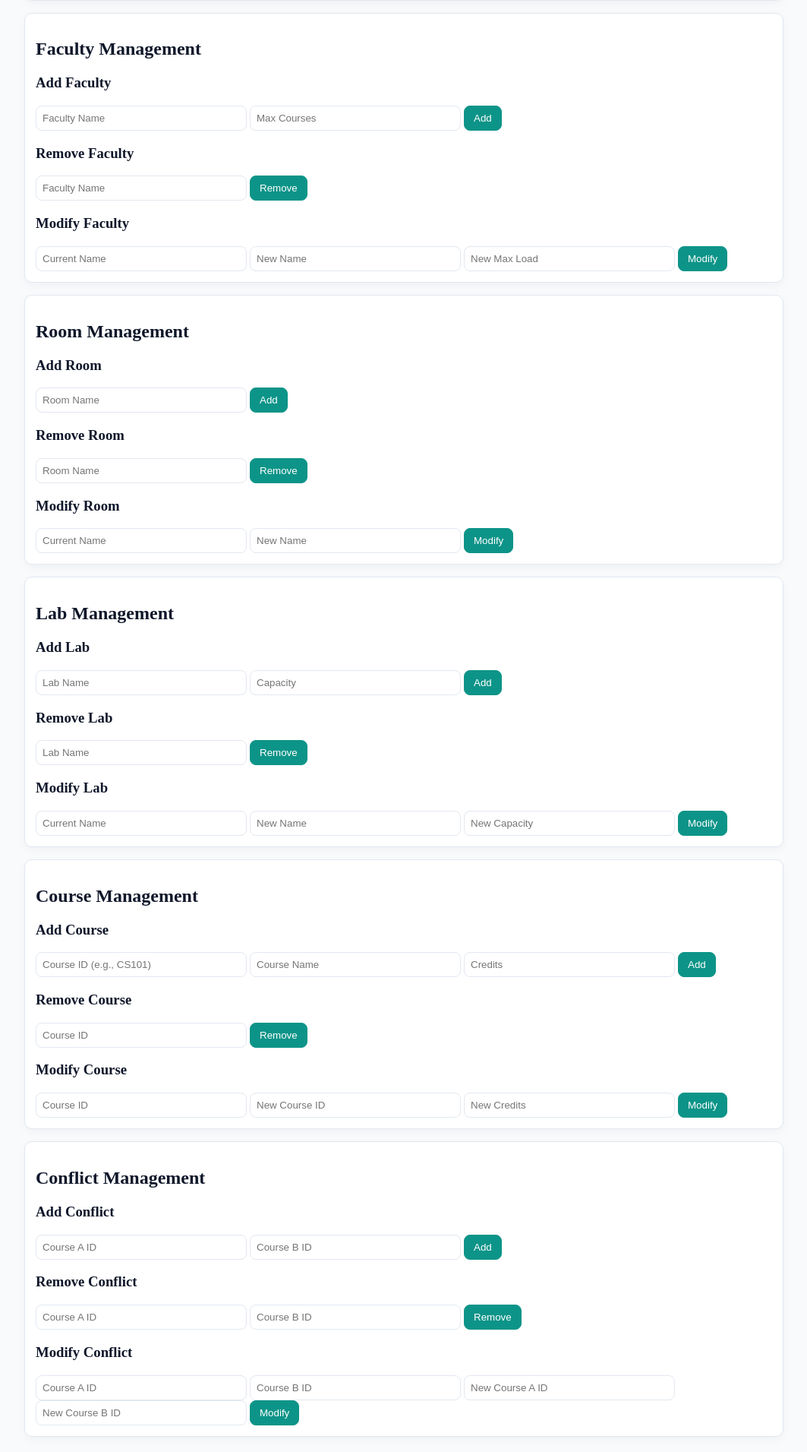
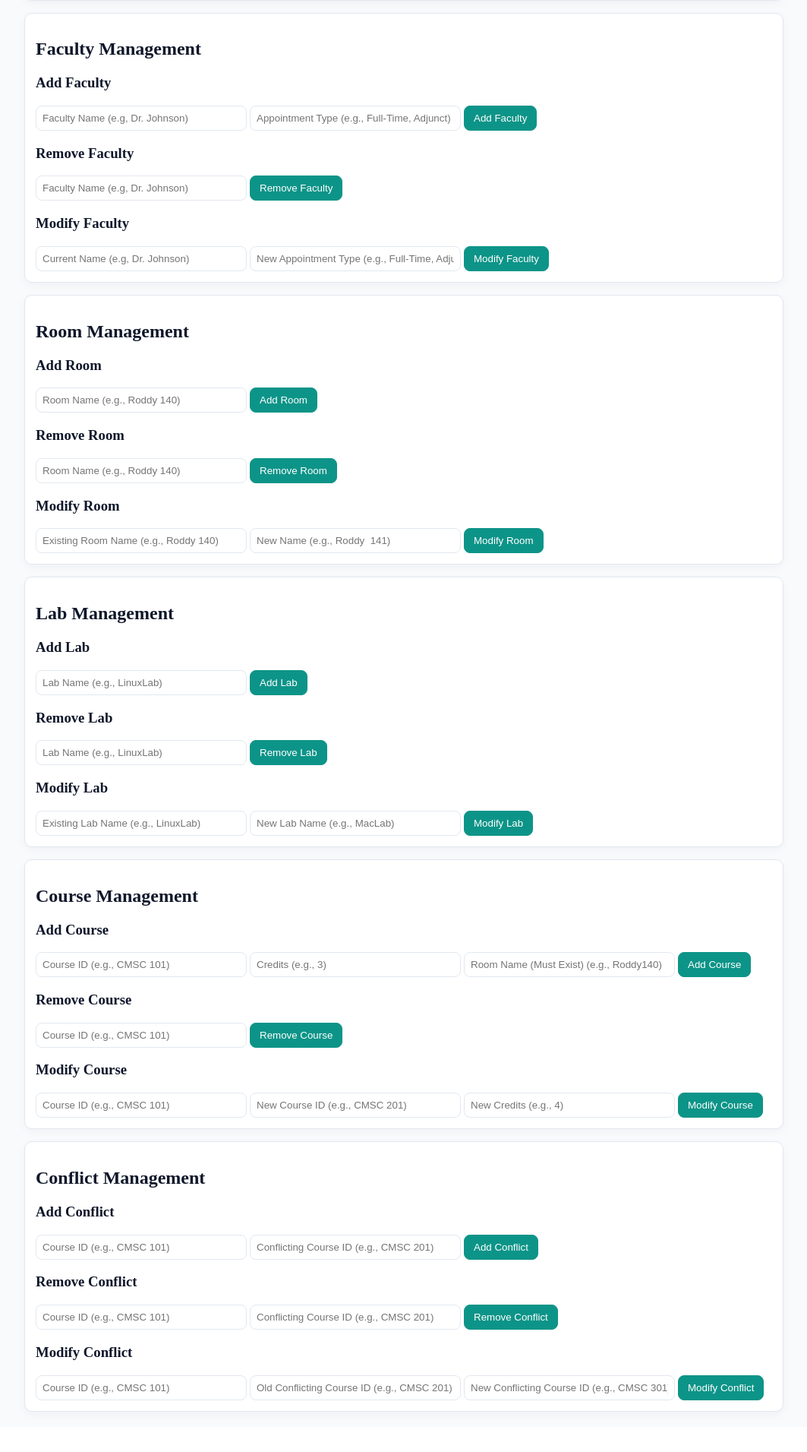
Before and after one commit to mucsci-students/2026sp-420-Maverick, a Flask app: template app/web/templates/config_editor.html in a window 1280 px wide. Shown: the part 482-2393 px from the top of the page at 76% size, without its empty margins (108-1171 px from the left). After the commit the page ends 2343 px from the top, so only its background shows below. Run offline with Flask 3, Linux system fonts and the light colour scheme; the template is opened without the code that fills it, so the values that code supplies are empty; parts of the project's set-up code (start-up, migrations or seed data) failed here and were passed over.

Commit message:
Made the fucntions actaully work

```diff
--- a/app/web/routes/config_routes.py
+++ b/app/web/routes/config_routes.py
@@ -15,7 +15,9 @@ These routes act as Controllers in the MVC architecture.
 """
 
 # app/web/routes/config_routes.py
-from flask import Blueprint, render_template, request, redirect, url_for, flash
+import json
+from flask import Blueprint, render_template, request, redirect, url_for, flash, session
+
 from app.web.services.config_service import (
     load_config_into_session,
     save_config_from_session,
--- a/app/web/templates/config_editor.html
+++ b/app/web/templates/config_editor.html
@@ -41,7 +41,6 @@ Extends base.html.
         <li>{{ k }}: {{ v }}</li>
       {% endfor %}
     </ul>
-    <p class="hint">Next: wire CRUD forms here (add/edit/remove faculty/rooms/labs/courses).</p>
   {% else %}
     <p><strong>Loaded:</strong> No</p>
     <p class="hint">Load a config to enable schedule generation.</p>
@@ -54,23 +53,22 @@ Extends base.html.
 
   <h3>Add Faculty</h3>
   <form method="post" action="/config/faculty/add">
-    <input name="name" placeholder="Faculty Name" required>
-    <input name="max_courses" type="number" placeholder="Max Courses" required>
-    <button type="submit">Add</button>
+    <input name = "name" placeholder = "Faculty Name (e.g, Dr. Johnson)" required>
+    <input name = "appointment_type" placeholder="Appointment Type (e.g., Full-Time, Adjunct)" required>
+    <button type="submit">Add Faculty</button>
   </form>
 
   <h3>Remove Faculty</h3>
   <form method="post" action="/config/faculty/remove">
-    <input name="name" placeholder="Faculty Name" required>
-    <button type="submit">Remove</button>
+    <input name="name" placeholder="Faculty Name (e.g, Dr. Johnson)" required>
+    <button type="submit">Remove Faculty</button>
   </form>
 
   <h3>Modify Faculty</h3>
   <form method="post" action="/config/faculty/modify">
-    <input name="name" placeholder="Current Name" required>
-    <input name="new_name" placeholder="New Name" required>
-    <input name="max_load" placeholder="New Max Load">
-    <button type="submit">Modify</button>
+    <input name="name" placeholder="Current Name (e.g, Dr. Johnson)" required>
+    <input name="appointment_type" placeholder="New Appointment Type (e.g., Full-Time, Adjunct)">
+    <button type="submit">Modify Faculty</button>
   </form>
 </section>
 
@@ -80,21 +78,21 @@ Extends base.html.
 
   <h3>Add Room</h3>
   <form method="post" action="/config/room/add">
-    <input name="name" placeholder="Room Name" required>
-    <button type="submit">Add</button>
+    <input name="room" placeholder="Room Name (e.g., Roddy 140)" required>
+    <button type="submit">Add Room</button>
   </form>
 
   <h3>Remove Room</h3>
   <form method="post" action="/config/room/remove">
-    <input name="name" placeholder="Room Name" required>
-    <button type="submit">Remove</button>
+    <input name="room" placeholder="Room Name (e.g., Roddy 140)" required>
+    <button type="submit">Remove Room</button>
   </form>
 
   <h3>Modify Room</h3>
   <form method="post" action="/config/room/modify">
-    <input name="name" placeholder="Current Name" required>
-    <input name="new_name" placeholder="New Name">
-    <button type="submit">Modify</button>
+    <input name="room" placeholder="Existing Room Name (e.g., Roddy 140)" required>
+    <input name="new_name" placeholder="New Name (e.g., Roddy  141)">
+    <button type="submit">Modify Room</button>
   </form>
 </section>
 
@@ -105,23 +103,21 @@ Extends base.html.
 
   <h3>Add Lab</h3>
   <form method="post" action="/config/lab/add">
-    <input name="name" placeholder="Lab Name" required>
-    <input name="capacity"placeholder="Capacity" required>
-    <button type="submit">Add</button>
+    <input name="lab" placeholder="Lab Name (e.g., LinuxLab)" required>
+    <button type="submit">Add Lab</button>
   </form>
 
   <h3>Remove Lab</h3>
   <form method="post" action="/config/lab/remove">
-    <input name="name" placeholder="Lab Name" required>
-    <button type="submit">Remove</button>
+    <input name="lab" placeholder="Lab Name (e.g., LinuxLab)" required>
+    <button type="submit">Remove Lab</button>
   </form>
 
   <h3>Modify Lab</h3>
   <form method="post" action="/config/lab/modify">
-    <input name="name" placeholder="Current Name" required>
-    <input name="new_name" placeholder="New Name">
-    <input name="capacity" type="number" placeholder="New Capacity">
-    <button type="submit">Modify</button>
+    <input name="lab" placeholder="Existing Lab Name (e.g., LinuxLab)" required>
+    <input name="new_name" placeholder="New Lab Name (e.g., MacLab)">
+    <button type="submit">Modify Lab</button>
   </form>
 </section>
 
@@ -132,24 +128,24 @@ Extends base.html.
 
   <h3>Add Course</h3>
   <form method="post" action="/config/course/add">
-    <input name="id" placeholder="Course ID (e.g., CS101)" required>
-    <input name="name" placeholder="Course Name" required>
-    <input name="credits" placeholder="Credits" required>
-    <button type="submit">Add</button>
+    <input name="course_id" placeholder="Course ID (e.g., CMSC 101)" required>
+    <input name="credits" type = "number" placeholder="Credits (e.g., 3)" required>
+    <input name = "room" placeholder="Room Name (Must Exist) (e.g., Roddy140)" required>
+    <button type="submit">Add Course</button>
   </form>
 
   <h3>Remove Course</h3>
   <form method="post" action="/config/course/remove">
-    <input name="id" placeholder="Course ID" required>
-    <button type="submit">Remove</button>
+    <input name="course_id" placeholder="Course ID (e.g., CMSC 101)" required>
+    <button type="submit">Remove Course</button>
   </form>
 
   <h3>Modify Course</h3>
   <form method="post" action="/config/course/modify">
-    <input name="id" placeholder="Course ID" required>
-    <input name="new_id" placeholder="New Course ID">
-    <input name="credits" placeholder="New Credits">
-    <button type="submit">Modify</button>
+    <input name="course_id" placeholder="Course ID (e.g., CMSC 101)" required>
+    <input name="new_course_id" placeholder="New Course ID (e.g., CMSC 201)">
+    <input name="credits" placeholder="New Credits (e.g., 4)">
+    <button type="submit">Modify Course</button>
   </form>
 </section>
 
@@ -160,25 +156,24 @@ Extends base.html.
 
   <h3>Add Conflict</h3>
   <form method="post" action="/config/conflict/add">
-    <input name="course_a" placeholder="Course A ID" required>
-    <input name="course_b" placeholder="Course B ID" required>
-    <button type="submit">Add</button>
+    <input name="course_id" placeholder="Course ID (e.g., CMSC 101)" required>
+    <input name="conflict_course_id" placeholder="Conflicting Course ID (e.g., CMSC 201)" required>
+    <button type="submit">Add Conflict</button>
   </form>
 
   <h3>Remove Conflict</h3>
   <form method="post" action="/config/conflict/remove">
-    <input name="course_a" placeholder="Course A ID" required>
-    <input name="course_b" placeholder="Course B ID" required>
-    <button type="submit">Remove</button>
+    <input name="course_id" placeholder="Course ID (e.g., CMSC 101)" required>
+    <input name="conflict_course_id" placeholder="Conflicting Course ID (e.g., CMSC 201)" required>
+    <button type="submit">Remove Conflict</button>
   </form>
 
   <h3>Modify Conflict</h3>
   <form method="post" action="/config/conflict/modify">
-    <input name="course_a" placeholder="Course A ID" required>
-    <input name="course_b" placeholder="Course B ID" required>
-    <input name="new_course_a" placeholder="New Course A ID">
-    <input name="new_course_b" placeholder="New Course B ID">
-    <button type="submit">Modify</button>
+    <input name="course_id" placeholder="Course ID (e.g., CMSC 101)" required>
+    <input name="old_conflict_course_id" placeholder="Old Conflicting Course ID (e.g., CMSC 201)" required>
+    <input name="new_conflict_course_id" placeholder="New Conflicting Course ID (e.g., CMSC 301)">
+    <button type="submit">Modify Conflict</button>
   </form>
 </section>
 {% endblock %}
```
Also changed, not shown: app/web/services/config_service.py (+46 -35 lines).
